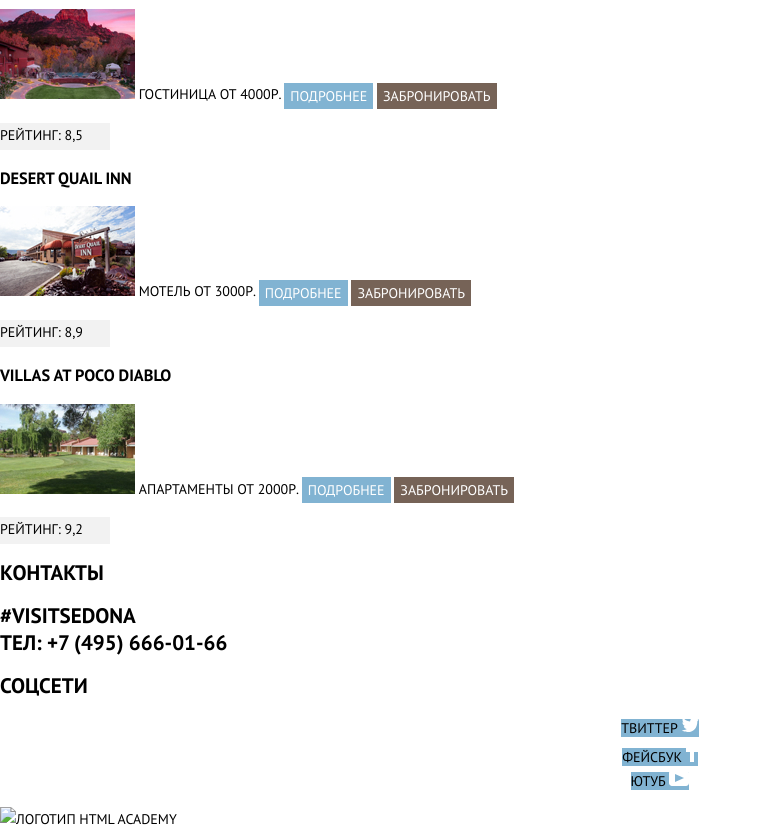
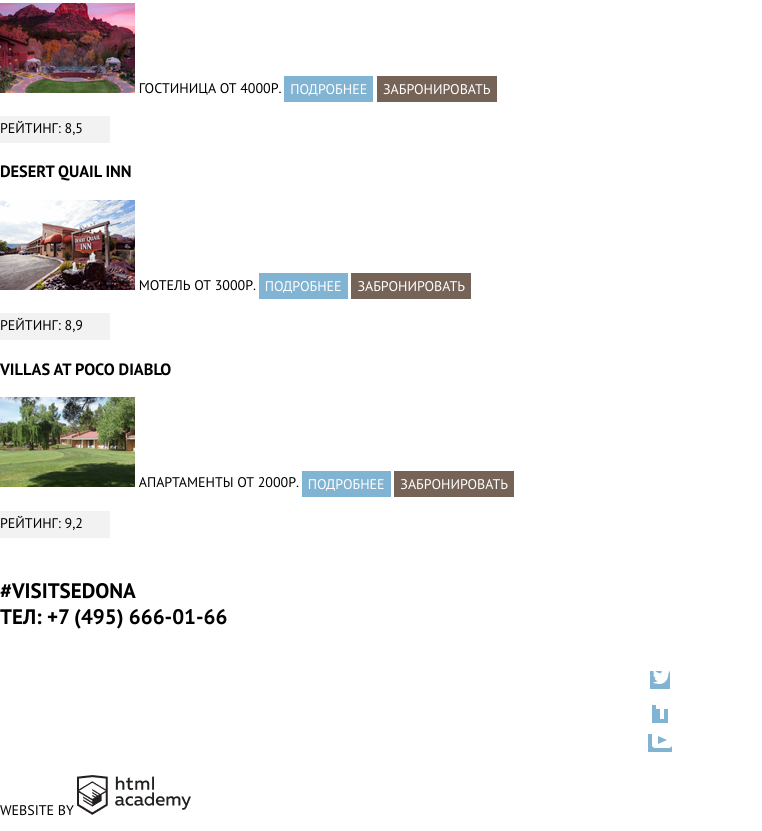
Before and after one commit to svetlanadelrey/1534105-sedona-29, a plain HTML site: page hotels.html in a window 1280 px wide. Shown: the part 773-1604 px from the top of the page, without its empty margins (0-762 px from the left). Drawn offline with Linux system fonts and the light colour scheme.

Commit message:
Графика всех страниц

```diff
--- a/css/style.css
+++ b/css/style.css
@@ -44,7 +44,9 @@
   font-size: 14px;
   line-height: 26px;
   font-weight: 700;
-
+}
+a.main-header-logo {
+  display: block;
 }
 .site-navigation {
   list-style: none;
@@ -117,17 +119,22 @@
 }
 
 /*Footer*/
-
-.footer-contacts a {
+.footer-contacts {
   color: var(--basic-black);
   font-size: 21px;
   line-height: 26px;
   font-weight: 700;
 }
+.footer-contacts a {
+  color: var(--basic-black);
+}
 .footer-social ul {
   list-style: none;
   text-align: center;
 
+}
+.footer-copyright {
+  color: var(--basic-black);
 }
 /*Social buttons*/
 .social-button {
@@ -137,7 +144,7 @@
 .social-button:hover {
   background-color: var(--special-light-blue);
 }
-.special-button:active {
+.social-button:active {
   background-color: var(--special-blue);
 }
 
@@ -204,3 +211,6 @@
   height: 27px;
   background-color: var(--basic-extra-light-grey);
 }
+.visually-hidden {
+  font-size: 0;
+}
--- a/hotels.html
+++ b/hotels.html
@@ -10,7 +10,7 @@
   <body class="page-body">
     <header class="main-header">
       <nav class="main-navigation">
-        <a class="main-header-logo">
+        <a class="main-header-logo" href="index.html">
           <img src="img/logo.png" width="138" height="70" alt="Логотип города Седона">
         </a>
         <ul class="site-navigation">
@@ -93,6 +93,7 @@
     </li>
   </ul>
   </section>
+
   <h2 class="visually-hidden">Список отелей</h2>
   <section class="catalog-list">
     <section class="catalog-item">
@@ -115,6 +116,7 @@
       <button type="button" class="button">Подробнее</button>
       <button type="button" class="brown-button">Забронировать</button>
       <p class="rating-number">Рейтинг: 8,9</p>
+    </section>
 
     <section class="catalog-item">
       <h3>
@@ -130,8 +132,8 @@
   <footer class="page-footer">
     <section class="footer-contacts">
       <h2 class="visually-hidden">Контакты</h2>
-      <a class="footer-link" href="">#visitsedona</a><br>
-      <a class="footer-phone" href="tel:+74956660166">Тел: +7 (495) 666-01-66</a>
+      <span>#visitsedona</span><br>
+      Тел: <a class="footer-phone" href="tel:+74956660166">+7 (495) 666-01-66</a>
     </section>
 
     <section class="footer-social">
@@ -165,9 +167,11 @@
     </section>
 
     <a class="footer-copyright" href="https://htmlacademy.ru/">
-      <img src="" alt="Логотип HTML Academy">
+      <span>Website by</span>
+      <img src="img/logo-htmlacademy.png" alt="Логотип HTML Academy">
     </a>
   </footer>
-</main>
-  </body>
-</html>
+
+      </main>
+    </body>
+  </html>
```
Also changed, not shown: index.html (+3 -2 lines), img/background_photo.jpg (added), img/calendar.svg (added), img/icon-1.svg (added), img/icon-2.svg (added), img/icon-3.svg (added), img/icon-down-dir.svg (added), img/icon-up-dir.svg (added), img/image_1.jpg (added), img/image_2.jpg (added), img/logo-htmlacademy .svg (added), img/logo-htmlacademy.png (added), img/map.jpg (added), img/star.svg (added), 1 more files.
